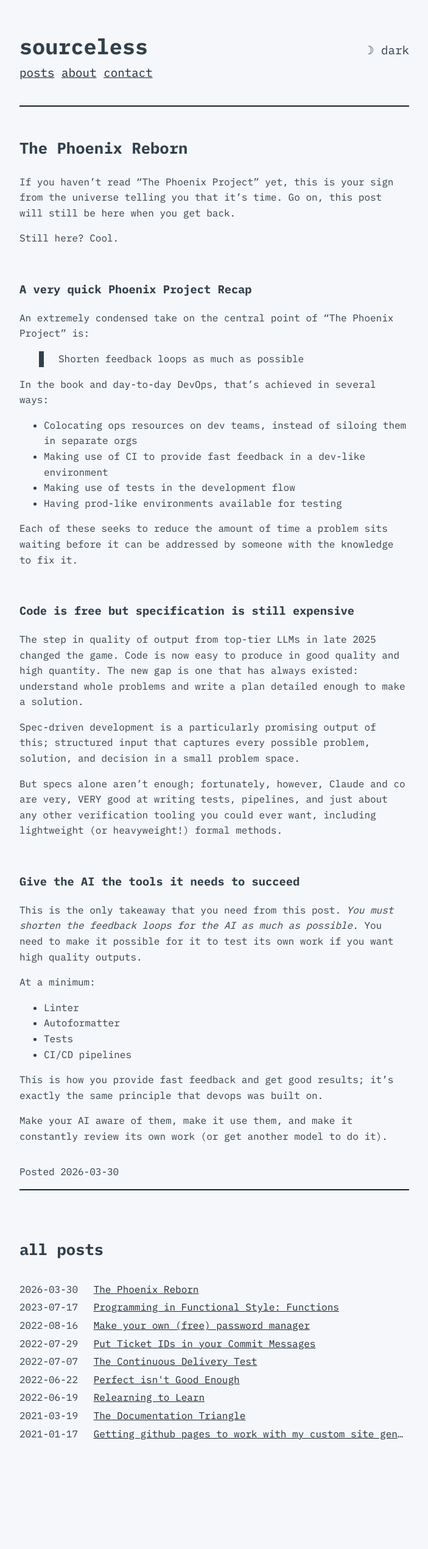
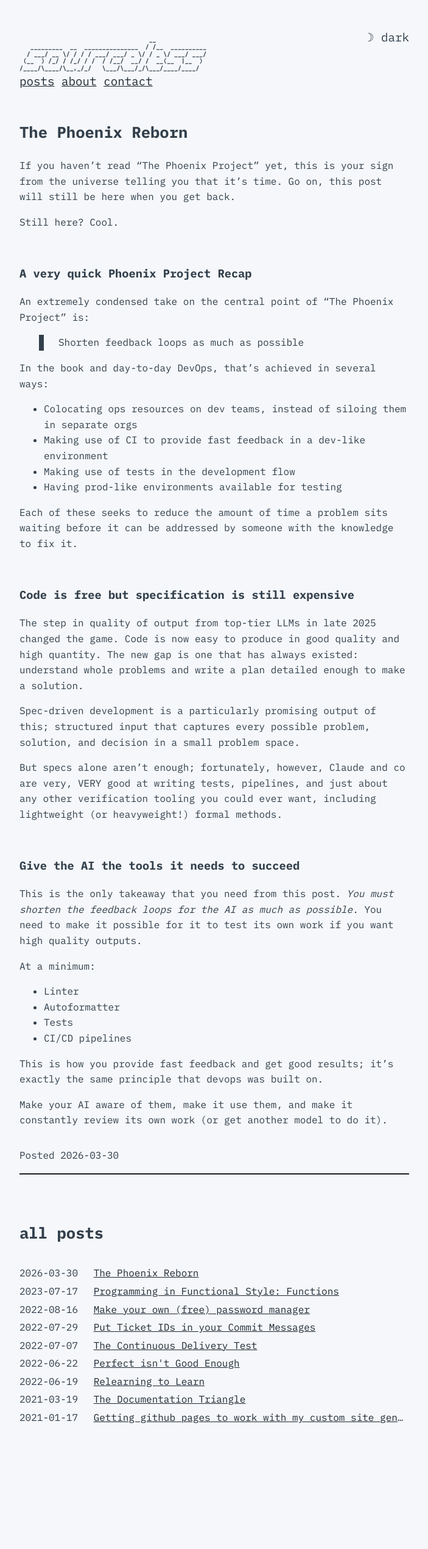
Before and after one commit to Sourceless/sourceless.github.io, a Jekyll site: the page built from index.html, in a window 1280 px wide. Shown: the whole page at 61% size, without its empty margins (288-991 px from the left). Built offline with Jekyll 4.4.1, drawn with Linux system fonts in a browser that asks for light colours; after the commit the page ends 2514 px from its top, so only the background shows below that.

Commit message:
feat: add atom feed, ASCII logo header, and cleanup unused styles
- Add jekyll-feed plugin for Atom feed generation with autodiscovery link
- Replace plain text 'sourceless' header with ASCII art (figlet slant)
- Hide ASCII logo from screen readers with aria-hidden and sr-only class
- Remove unused horizontal separator between nav and content
- Clean up unused CSS (removed cell-alive variable, z-index, automata styles)
- Fix body margin reset and CSS formatting in dark mode section

```diff
--- a/_config.yml
+++ b/_config.yml
@@ -5,6 +5,9 @@ permalink: /posts/:title.html
 markdown: kramdown
 future: true
 
+plugins:
+  - jekyll-feed
+
 exclude:
   - Gemfile
   - Gemfile.lock
--- a/_layouts/default.html
+++ b/_layouts/default.html
@@ -14,6 +14,7 @@
         <link rel="preconnect" href="https://fonts.gstatic.com" crossorigin/>
         <link rel="stylesheet" href="https://fonts.googleapis.com/css2?family=IBM+Plex+Mono:wght@400;700&display=swap"/>
         <link rel="stylesheet" type="text/css" href="{{ '/assets/css/main.css' | relative_url }}"/>
+        <link rel="alternate" type="application/atom+xml" href="{{ '/feed.xml' | relative_url }}" title="{{ site.title }}"/>
         <script>
             (function() {
                 var theme = localStorage.getItem('theme');
@@ -26,7 +27,16 @@
         <a class="skip-link" href="#main-content">Skip to content</a>
         <div id="content">
             <div class="header-row">
-                <h1><a href="{{ '/' | relative_url }}">sourceless</a></h1>
+                <h1>
+                    <a href="{{ '/' | relative_url }}">
+                        <span class="sr-only">sourceless</span>
+                        <span class="ascii-logo" aria-hidden="true">                                    __
+   _________  __  _______________  / /__  __________
+  / ___/ __ \/ / / / ___/ ___/ _ \/ / _ \/ ___/ ___/
+ (__  ) /_/ / /_/ / /  / /__/  __/ /  __(__  |__  )
+/____/\____/\__,_/_/   \___/\___/_/\___/____/____/</span>
+                    </a>
+                </h1>
                 <button class="theme-toggle" aria-label="Toggle light/dark mode" onclick="toggleTheme()">☀ light</button>
             </div>
 
@@ -37,7 +47,6 @@
                 <a href="{{ p.url | relative_url }}">{{ p.title }}</a>
                 {% endfor %}
             </nav>
-            <hr/>
 
             <main id="main-content">
                 {% if page.title %}<h2>{{ page.title }}</h2>{% endif %}
--- a/assets/css/main.css
+++ b/assets/css/main.css
@@ -15,7 +15,7 @@
         --code-bg: #E4E7EB;
         --code-text: #1F2933;
         --border: #323F4B;
-    }
+        }
 }
 
 [data-theme="light"] {
@@ -34,6 +34,7 @@ body {
     font-family: 'IBM Plex Mono', monospace;
     font-size: 16px;
     line-height: 1.6;
+    margin: 0;
 }
 
 a {
@@ -73,6 +74,24 @@ h1 {
 h1 a {
     color: inherit;
     text-decoration: none;
+}
+
+.ascii-logo {
+    display: block;
+    white-space: pre;
+    font-size: 0.28em;
+    line-height: 1.2;
+}
+
+.sr-only {
+    position: absolute;
+    width: 1px;
+    height: 1px;
+    padding: 0;
+    margin: -1px;
+    overflow: hidden;
+    clip: rect(0, 0, 0, 0);
+    border: 0;
 }
 
 h2 {
```
